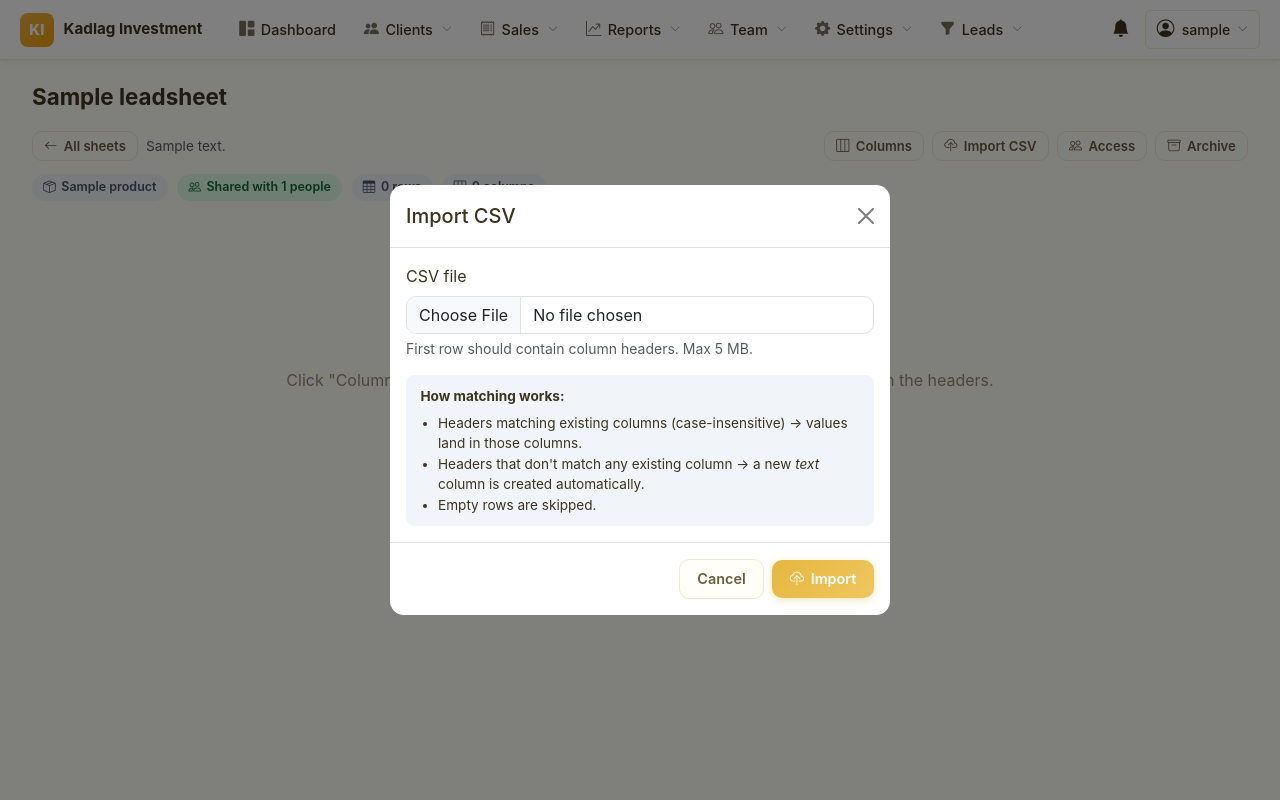
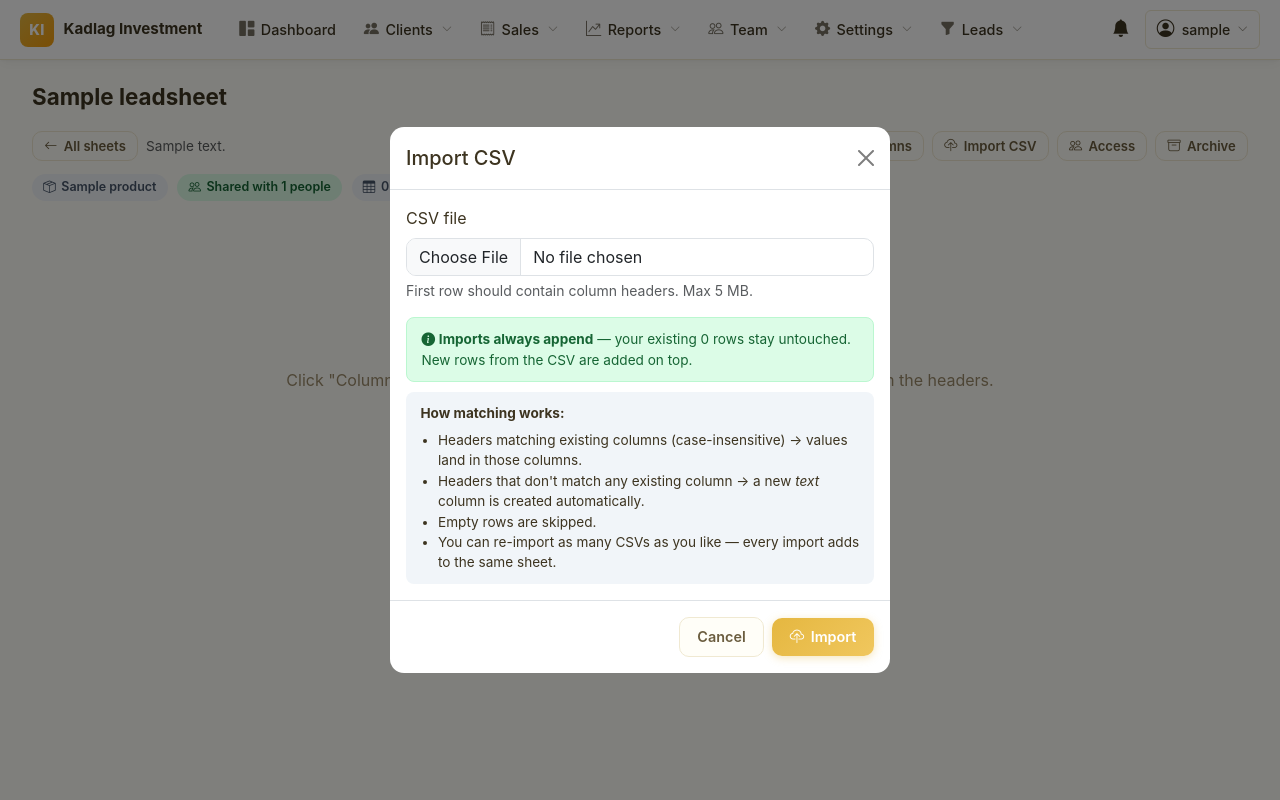
Before and after one commit to adityakadlag2004/silicon-crm, a Django app: page /clients/leads/sheets/1/ in a window 1280 px wide, after a click on "Import CSV". Run offline with Django 4.2, Linux system fonts and the light colour scheme; a user stored in the database is signed in; tables that the repository leaves empty hold one stand-in row (values such as "Sample post"); data that the repository does not hold is empty; parts of the project's set-up code (start-up, migrations or seed data) failed here and were passed over; some libraries are stand-ins or nearby versions.

Commit message:
leadsheet: make CSV-import append behaviour explicit in UI
- Import modal now shows a green callout: 'Imports always append —
  your existing N rows stay untouched.'
- Note added that you can re-import as many CSVs as you like.
- Success message now shows before → after counts:
  'Added 23 rows (142 → 165 total).'
No behavioural change — append was always how it worked.

```diff
--- a/clients/views/lead_records.py
+++ b/clients/views/lead_records.py
@@ -408,12 +408,18 @@ def lead_sheet_import_csv(request, sheet_id):
             ))
 
         with transaction.atomic():
+            previous_count = sheet.records.count()
             LeadSheetRecord.objects.bulk_create(rows_to_create)
             sheet.save(update_fields=["updated_at"])
 
-        msg = f"Imported {len(rows_to_create)} row{'s' if len(rows_to_create) != 1 else ''}"
+        added = len(rows_to_create)
+        new_total = previous_count + added
+        msg = (
+            f"Added {added} row{'s' if added != 1 else ''} "
+            f"({previous_count} → {new_total} total)"
+        )
         if skipped:
-            msg += f" (skipped {skipped} blank row{'s' if skipped != 1 else ''})"
+            msg += f"; skipped {skipped} blank row{'s' if skipped != 1 else ''}"
         messages.success(request, msg + ".")
     except Exception as e:
         messages.error(request, f"Import failed: {e}")
--- a/templates/leads/sheet_detail.html
+++ b/templates/leads/sheet_detail.html
@@ -354,12 +354,17 @@
             <input type="file" name="csv_file" accept=".csv,text/csv" class="form-control" required>
             <div class="form-text">First row should contain column headers. Max 5 MB.</div>
           </div>
+          <div style="background:#dcfce7;border:1px solid #bbf7d0;border-radius:8px;padding:0.7rem 0.9rem;font-size:0.85rem;color:#166534;margin-bottom:0.6rem;">
+            <i class="bi bi-info-circle-fill"></i>
+            <strong>Imports always append</strong> — your existing {{ records|length }} row{{ records|length|pluralize }} stay untouched. New rows from the CSV are added on top.
+          </div>
           <div style="background:#f1f5f9;border-radius:8px;padding:0.7rem 0.9rem;font-size:0.85rem;">
             <strong>How matching works:</strong>
             <ul style="margin:0.4rem 0 0 1.1rem;padding:0;">
               <li>Headers matching existing columns (case-insensitive) → values land in those columns.</li>
               <li>Headers that don't match any existing column → a new <em>text</em> column is created automatically.</li>
               <li>Empty rows are skipped.</li>
+              <li>You can re-import as many CSVs as you like — every import adds to the same sheet.</li>
             </ul>
           </div>
         </div>
```
